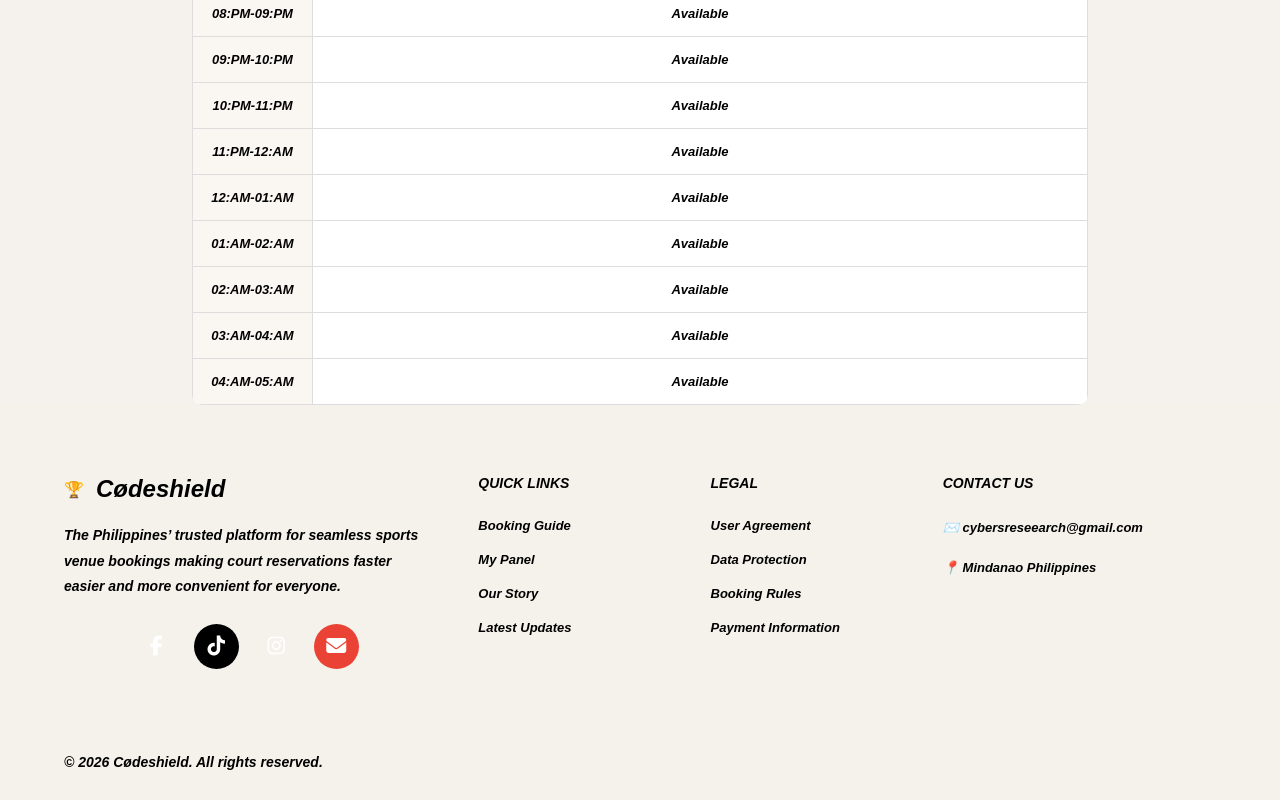
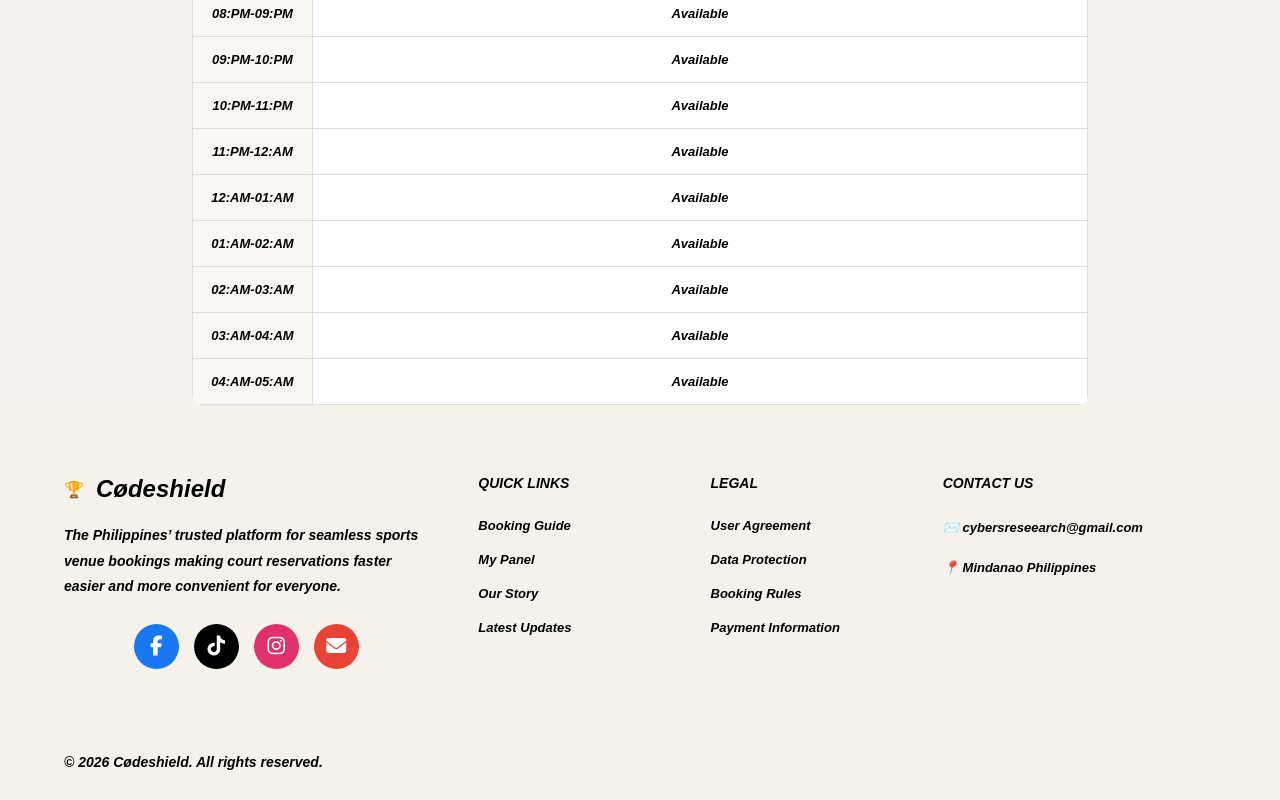
Before and after one commit to codeshi3ld/Pickleball-Court-Booking, a website: page picklehaus.html in a window 1280 px wide. Shown: the part 1271-2071 px from the top of the page. Drawn offline with nearby package versions, Linux system fonts and the light colour scheme; no server answers.

Commit message:
Update picklehaus.html

```diff
--- a/picklehaus.html
+++ b/picklehaus.html
@@ -305,7 +305,7 @@
 
           <div class="socials">
 
-          <a href="https://www.facebook.com" target="_blank">
+          <a href="https://www.facebook.com" target="_blank" class="fb">
             <i class="fab fa-facebook-f"></i>
           </a>
 
@@ -313,7 +313,7 @@
             <i class="fab fa-tiktok"></i>
           </a>
 
-          <a href="https://www.instagram.com" target="_blank">
+          <a href="https://www.instagram.com" target="_blank" class="ig">
             <i class="fab fa-instagram"></i>
           </a>
 
```
